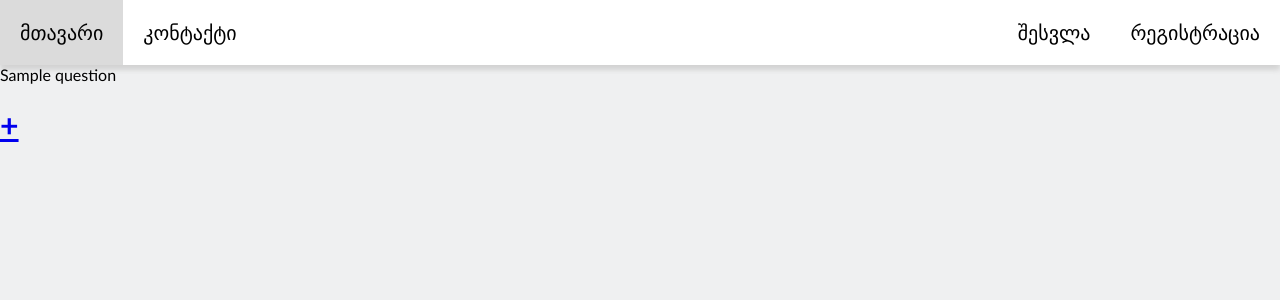
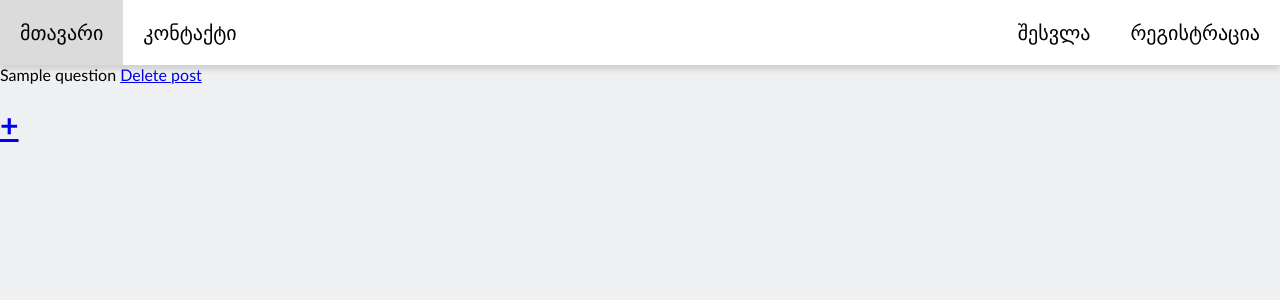
Before and after one commit to NikaKereselidze/ProgramFlow, a Flask app: page /posts in a window 1280 px wide. Shown: the top 300 px of the page. Run offline with Flask 2, Linux system fonts and the light colour scheme; the visitor is signed in with stand-in values (Sample User, id 1); tables that the repository leaves empty hold one stand-in row (values such as "Sample post").

Commit message:
Add files via upload

```diff
--- a/templates/posts.html
+++ b/templates/posts.html
@@ -3,7 +3,8 @@
 
 
 {%for post in posts%}
-{{post.question}}
+
+{{post.question}} <a href='posts/delete/{{post.question_id}}'>Delete post</a>
 <br>
 {%endfor%}
 
```
